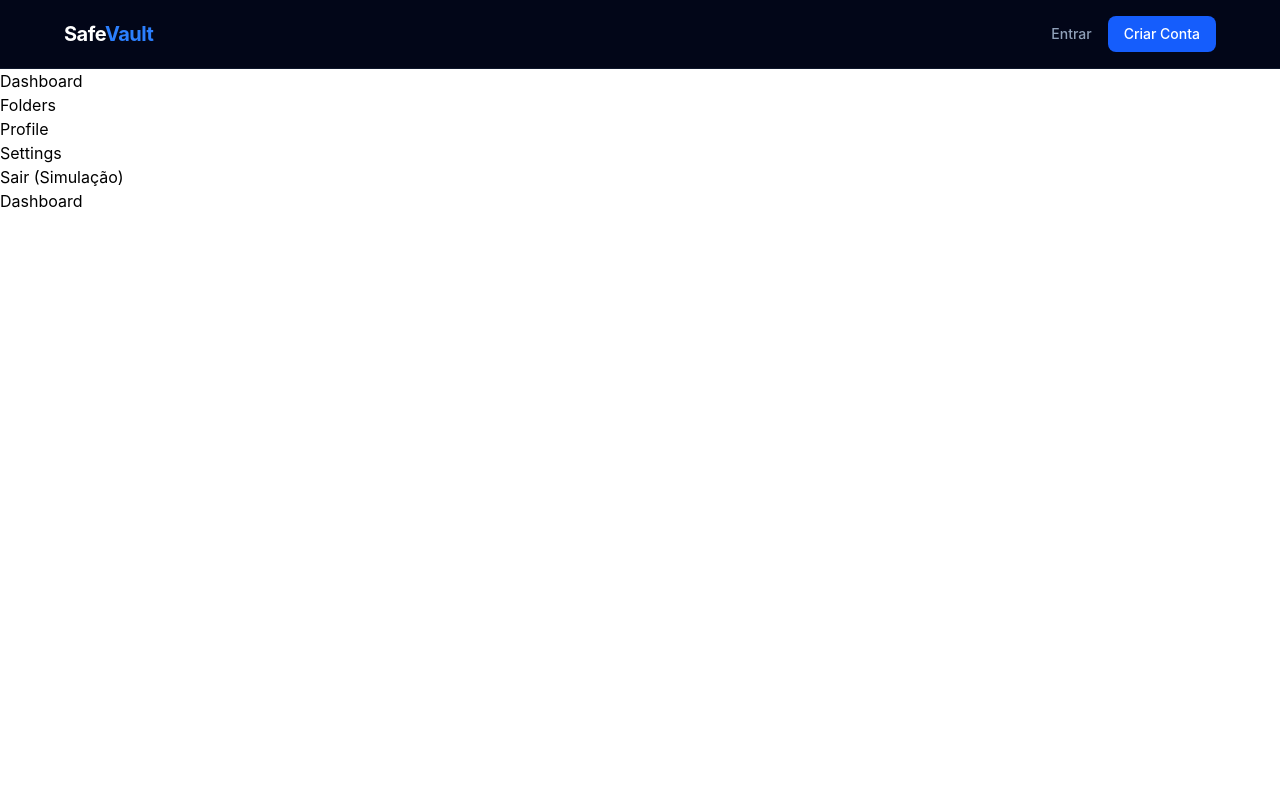
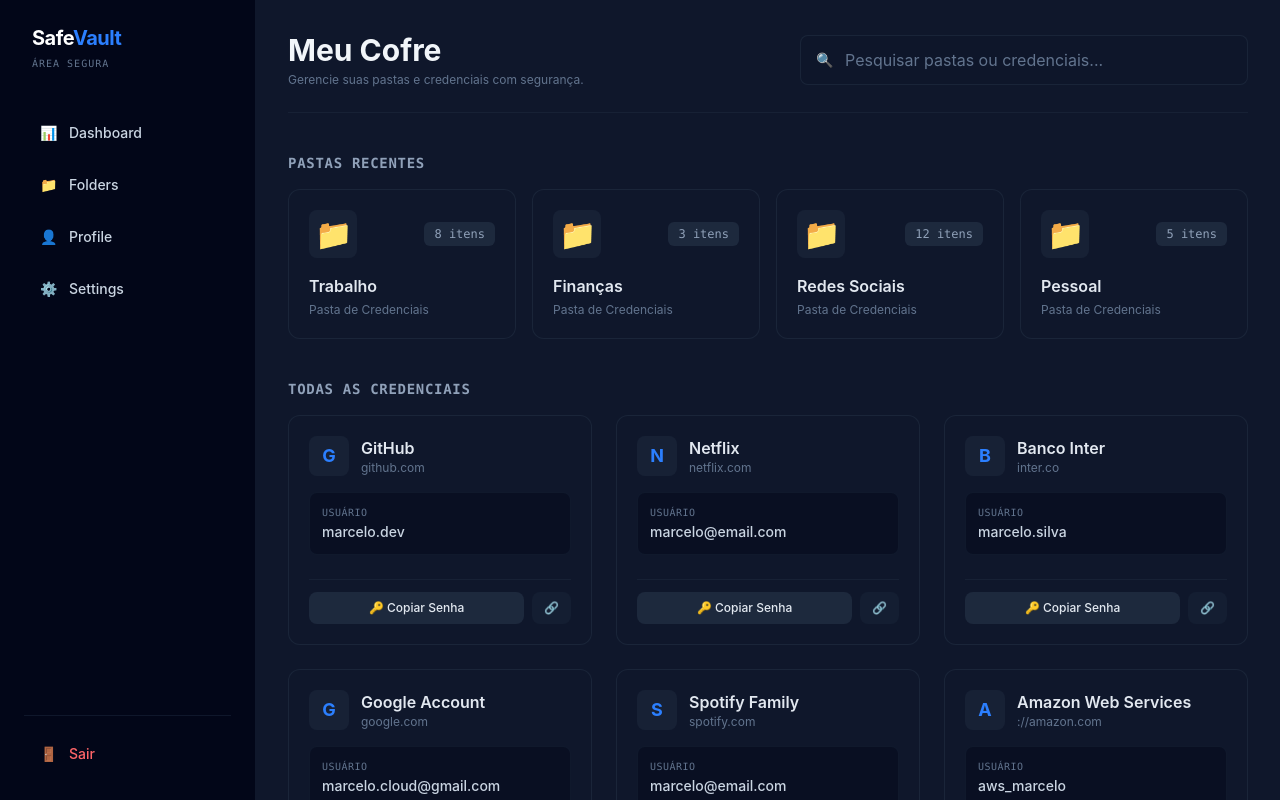
Before and after one commit to Celithoi/SafeVault, a React (Vite) app: page /app in a window 1280 px wide. Built offline with nearby package versions, Linux system fonts and the light colour scheme.

Commit message:
feat: complete dashboard layout, mock data and asset cards for sprint 4

```diff
--- /dev/null
+++ b/src/components/CredentialCard.tsx
@@ -0,0 +1,48 @@
+// Definimos o que o Card de Credencial precisa receber para desenhar na tela
+type CredentialCardProps = {
+  servico: string; // Ex: Netflix, Google, Github
+  usuario: string; // Ex: marcelo@email.com
+  url: string; // Ex: github.com
+};
+
+export function CredentialCard({ servico, usuario, url }: CredentialCardProps) {
+  return (
+    <div className="bg-slate-900 border border-slate-800/80 p-5 rounded-xl flex flex-col justify-between hover:border-slate-700/60 transition-all group">
+      {/* Topo do Card: Ícone Genérico + Nome do Serviço */}
+      <div>
+        <div className="flex items-center gap-3 mb-4">
+          <div className="w-10 h-10 bg-slate-800/60 rounded-lg flex items-center justify-center text-lg font-bold text-blue-500 group-hover:bg-blue-600/10 transition-colors">
+            {servico.charAt(0).toUpperCase()}{" "}
+            {/* Pega a primeira letra do serviço */}
+          </div>
+          <div>
+            <h4 className="font-semibold text-slate-200 group-hover:text-white transition-colors truncate">
+              {servico}
+            </h4>
+            <p className="text-xs text-slate-500 truncate">{url}</p>
+          </div>
+        </div>
+
+        {/* Meio do Card: Usuário / E-mail */}
+        <div className="bg-slate-950/40 p-3 rounded-lg border border-slate-800/40 mb-4">
+          <span className="text-[10px] text-slate-500 block uppercase font-mono tracking-wider mb-0.5">
+            Usuário
+          </span>
+          <p className="text-sm text-slate-300 font-medium truncate select-all">
+            {usuario}
+          </p>
+        </div>
+      </div>
+
+      {/* Base do Card: Ações Simuladas */}
+      <div className="flex gap-2 border-t border-slate-800/60 pt-3 mt-2">
+        <button className="flex-1 py-2 bg-slate-800 hover:bg-slate-700 text-xs font-medium text-slate-200 rounded-lg transition-colors flex items-center justify-center gap-1.5">
+          🔑 Copiar Senha
+        </button>
+        <button className="px-3 py-2 bg-slate-800/40 hover:bg-slate-800 text-xs font-medium text-slate-400 hover:text-slate-200 rounded-lg transition-colors">
+          🔗
+        </button>
+      </div>
+    </div>
+  );
+}
--- /dev/null
+++ b/src/components/FolderCard.tsx
@@ -0,0 +1,31 @@
+// Definimos o que o Card de Pasta precisa receber para desenhar na tela
+type FolderCardProps = {
+  nome: string;
+  quantidadeItens: number;
+};
+
+export function FolderCard({ nome, quantidadeItens }: FolderCardProps) {
+  return (
+    // Um card com bordas suaves que muda de cor sutilmente quando passamos o mouse (hover)
+    <div className="bg-slate-900 border border-slate-800/80 p-5 rounded-xl hover:border-slate-700/60 transition-all cursor-pointer group">
+      <div className="flex items-center justify-between mb-4">
+        {/* Ícone de pasta grande e estilizado */}
+        <span className="text-3xl bg-slate-800/60 w-12 h-12 flex items-center justify-center rounded-lg group-hover:bg-blue-600/10 transition-colors">
+          📁
+        </span>
+
+        {/* Indicador de quantidade de senhas salvas dentro dela */}
+        <span className="text-xs bg-slate-800 text-slate-400 px-2.5 py-1 rounded-md font-mono">
+          {quantidadeItens} {quantidadeItens === 1 ? "item" : "itens"}
+        </span>
+      </div>
+
+      {/* Nome da Pasta */}
+      <h3 className="font-semibold text-slate-200 group-hover:text-white transition-colors truncate">
+        {nome}
+      </h3>
+
+      <p className="text-xs text-slate-500 mt-1">Pasta de Credenciais</p>
+    </div>
+  );
+}
--- a/src/components/SearchBar.tsx
+++ b/src/components/SearchBar.tsx
@@ -1,5 +1,21 @@
 import { Input } from "./Input";
 
 export function SearchBar() {
-  return <Input placeholder="pesquisar..." />;
+  return (
+    // 1. Criamos um container com largura máxima para a barra de busca não ficar gigante
+    <div className="relative w-full max-w-md">
+      {/* 2. Ícone de lupa flutuante posicionado perfeitamente na esquerda */}
+      <span className="absolute left-4 top-1/2 -translate-y-1/2 text-slate-500 pointer-events-none text-sm">
+        🔍
+      </span>
+
+      {/* 3. Chamamos o seu componente Input, empurrando o texto um pouco para a direita (pl-11) */}
+      {/* para ele não passar por cima do emoji de lupa */}
+      <Input
+        type="text"
+        placeholder="Pesquisar pastas ou credenciais..."
+        className="w-full pl-11 bg-slate-900/50 border-slate-800/80 focus:border-blue-500/50"
+      />
+    </div>
+  );
 }
--- a/src/components/SideBar.tsx
+++ b/src/components/SideBar.tsx
@@ -2,26 +2,65 @@ import { Link } from "react-router-dom";
 
 export function SideBar() {
   return (
-    <aside>
-      <nav>
-        <ul>
+    // 1. Definimos uma largura fixa (w-64 = 256px), altura total da tela e cor de fundo escura
+    <aside className="w-64 h-full bg-slate-950 border-r border-slate-900 flex flex-col p-6">
+      {/* Logotipo ou Nome do App fixo no topo da Sidebar */}
+      <div className="mb-10 px-2">
+        <h2 className="text-xl font-bold tracking-tight text-white">
+          Safe<span className="text-blue-500">Vault</span>
+        </h2>
+        <span className="text-[10px] text-slate-500 font-mono block mt-1 uppercase tracking-widest">
+          Área Segura
+        </span>
+      </div>
+
+      {/* Menu de Navegação */}
+      <nav className="flex-1">
+        <ul className="space-y-2">
           <li>
-            <Link to="/app">Dashboard</Link>
+            <Link
+              to="/app"
+              className="flex items-center gap-3 px-4 py-3 text-sm font-medium rounded-lg text-slate-300 hover:text-white hover:bg-slate-900 transition-colors"
+            >
+              <span>📊</span> Dashboard
+            </Link>
           </li>
           <li>
-            <Link to="/app/folders">Folders</Link>
+            <Link
+              to="/app/folders"
+              className="flex items-center gap-3 px-4 py-3 text-sm font-medium rounded-lg text-slate-300 hover:text-white hover:bg-slate-900 transition-colors"
+            >
+              <span>📁</span> Folders
+            </Link>
           </li>
           <li>
-            <Link to="/app/profile">Profile</Link>
+            <Link
+              to="/app/profile"
+              className="flex items-center gap-3 px-4 py-3 text-sm font-medium rounded-lg text-slate-300 hover:text-white hover:bg-slate-900 transition-colors"
+            >
+              <span>👤</span> Profile
+            </Link>
           </li>
           <li>
-            <Link to="/app/settings">Settings</Link>
-          </li>
-          <li>
-            <Link to="/login">Sair (Simulação)</Link>
+            <Link
+              to="/app/settings"
+              className="flex items-center gap-3 px-4 py-3 text-sm font-medium rounded-lg text-slate-300 hover:text-white hover:bg-slate-900 transition-colors"
+            >
+              <span>⚙️</span> Settings
+            </Link>
           </li>
         </ul>
       </nav>
+
+      {/* Rodapé da Sidebar: Botão Sair */}
+      <div className="border-t border-slate-900 pt-4">
+        <Link
+          to="/login"
+          className="flex items-center gap-3 px-4 py-3 text-sm font-medium rounded-lg text-red-400 hover:text-red-300 hover:bg-red-500/10 transition-colors"
+        >
+          <span>🚪</span> Sair
+        </Link>
+      </div>
     </aside>
   );
 }
--- a/src/layouts/AppLayout.tsx
+++ b/src/layouts/AppLayout.tsx
@@ -1,15 +1,21 @@
 import { Outlet } from "react-router-dom";
-import { Header } from "../components/Header";
 import { SideBar } from "../components/SideBar";
 
 export function AppLayout() {
   return (
-    <>
-      <Header />
+    // 1. Criamos um container que ocupa a tela inteira e alinha a Sidebar e o Main lado a lado
+    <div className="flex h-screen w-screen bg-slate-950 text-white overflow-hidden">
+      {/* 2. A Sidebar fica fixa no canto esquerdo (o tamanho dela será controlado dentro do componente) */}
       <SideBar />
-      <main>
-        <Outlet />
+
+      {/* 3. O 'flex-1' faz o main ocupar TODO o espaço restante da tela à direita */}
+      {/* O 'overflow-y-auto' garante que se a página for longa, apenas essa área terá barra de rolagem */}
+      <main className="flex-1 flex flex-col h-full overflow-y-auto bg-slate-900">
+        {/* Espaço confortável para o conteúdo das páginas internas do App */}
+        <div className="p-6 md:p-8 max-w-7xl w-full mx-auto">
+          <Outlet />
+        </div>
       </main>
-    </>
+    </div>
   );
 }
--- a/src/pages/DashboardPage.tsx
+++ b/src/pages/DashboardPage.tsx
@@ -1,7 +1,90 @@
+import { SearchBar } from "../components/SearchBar";
+import { FolderCard } from "../components/FolderCard";
+import { CredentialCard } from "../components/CredentialCard";
+
 export function DashboardPage() {
+  // Simulando dados que viriam de um banco de dados (Mocks)
+  const mockPastas = [
+    { nome: "Trabalho", quantidadeItens: 8 },
+    { nome: "Finanças", quantidadeItens: 3 },
+    { nome: "Redes Sociais", quantidadeItens: 12 },
+    { nome: "Pessoal", quantidadeItens: 5 },
+  ];
+
+  const mockCredenciais = [
+    { servico: "GitHub", usuario: "marcelo.dev", url: "github.com" },
+    { servico: "Netflix", usuario: "marcelo@email.com", url: "netflix.com" },
+    { servico: "Banco Inter", usuario: "marcelo.silva", url: "inter.co" },
+    {
+      servico: "Google Account",
+      usuario: "marcelo.cloud@gmail.com",
+      url: "google.com",
+    },
+    {
+      servico: "Spotify Family",
+      usuario: "marcelo@email.com",
+      url: "spotify.com",
+    },
+    {
+      servico: "Amazon Web Services",
+      usuario: "aws_marcelo",
+      url: "://amazon.com",
+    },
+  ];
+
   return (
-    <>
-      <h1>Dashboard</h1>
-    </>
+    <div className="space-y-10">
+      {/* 1. Topo: Título da Página + Barra de Pesquisa */}
+      <div className="flex flex-col md:flex-row md:items-center justify-between gap-4 border-b border-slate-800/60 pb-6">
+        <div>
+          <h1 className="text-2xl md:text-3xl font-bold text-slate-100">
+            Meu Cofre
+          </h1>
+          <p className="text-xs text-slate-500 mt-1">
+            Gerencie suas pastas e credenciais com segurança.
+          </p>
+        </div>
+
+        {/* Renderiza a SearchBar que criamos */}
+        <SearchBar />
+      </div>
+
+      {/* 2. Seção de Pastas (Folders) */}
+      <div>
+        <h2 className="text-sm font-semibold uppercase tracking-wider text-slate-400 font-mono mb-4">
+          Pastas Recentes
+        </h2>
+
+        {/* Grade responsiva para as pastas */}
+        <div className="grid grid-cols-1 sm:grid-cols-2 lg:grid-cols-4 gap-4">
+          {mockPastas.map((pasta, index) => (
+            <FolderCard
+              key={index}
+              nome={pasta.nome}
+              quantidadeItens={pasta.quantidadeItens}
+            />
+          ))}
+        </div>
+      </div>
+
+      {/* 3. Seção de Credenciais (Logins) */}
+      <div>
+        <h2 className="text-sm font-semibold uppercase tracking-wider text-slate-400 font-mono mb-4">
+          Todas as Credenciais
+        </h2>
+
+        {/* Grade responsiva para as senhas (3 colunas no PC) */}
+        <div className="grid grid-cols-1 sm:grid-cols-2 lg:grid-cols-3 gap-6">
+          {mockCredenciais.map((item, index) => (
+            <CredentialCard
+              key={index}
+              servico={item.servico}
+              usuario={item.usuario}
+              url={item.url}
+            />
+          ))}
+        </div>
+      </div>
+    </div>
   );
 }
```
